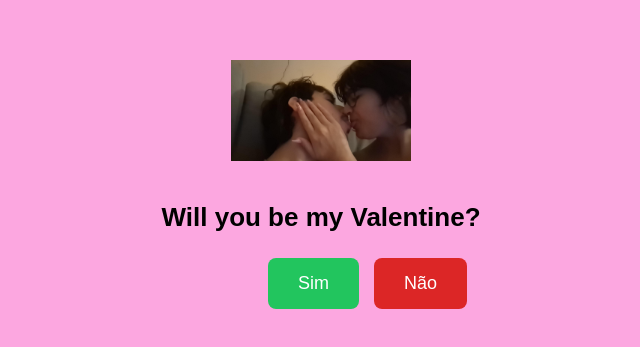
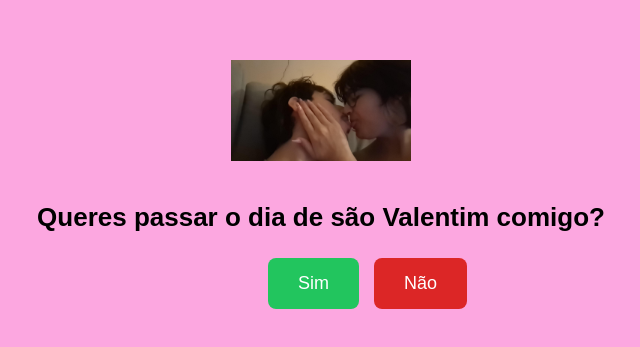
Before and after one commit to bagdation/valentim, a plain HTML site: page index.html in a window 1280 px wide. Shown: the part 201-548 px from the top of the page, without its empty margins (319-959 px from the left). Drawn offline with Linux system fonts and the light colour scheme.

Commit message:
Update index.html

```diff
--- a/index.html
+++ b/index.html
@@ -65,7 +65,7 @@
 <body>
   <div class="container">
     <img id="mainImage" src="imgs/8d85674d-82b3-4002-8153-f34df4e6bafe.jpg" />
-    <h1 id="text">Will you be my Valentine?</h1>
+    <h1 id="text">Queres passar o dia de são Valentim comigo?</h1>
 
     <!-- Novo elemento para o texto adicional -->
     <p id="subtitle" class="subtitle"></p>
```
